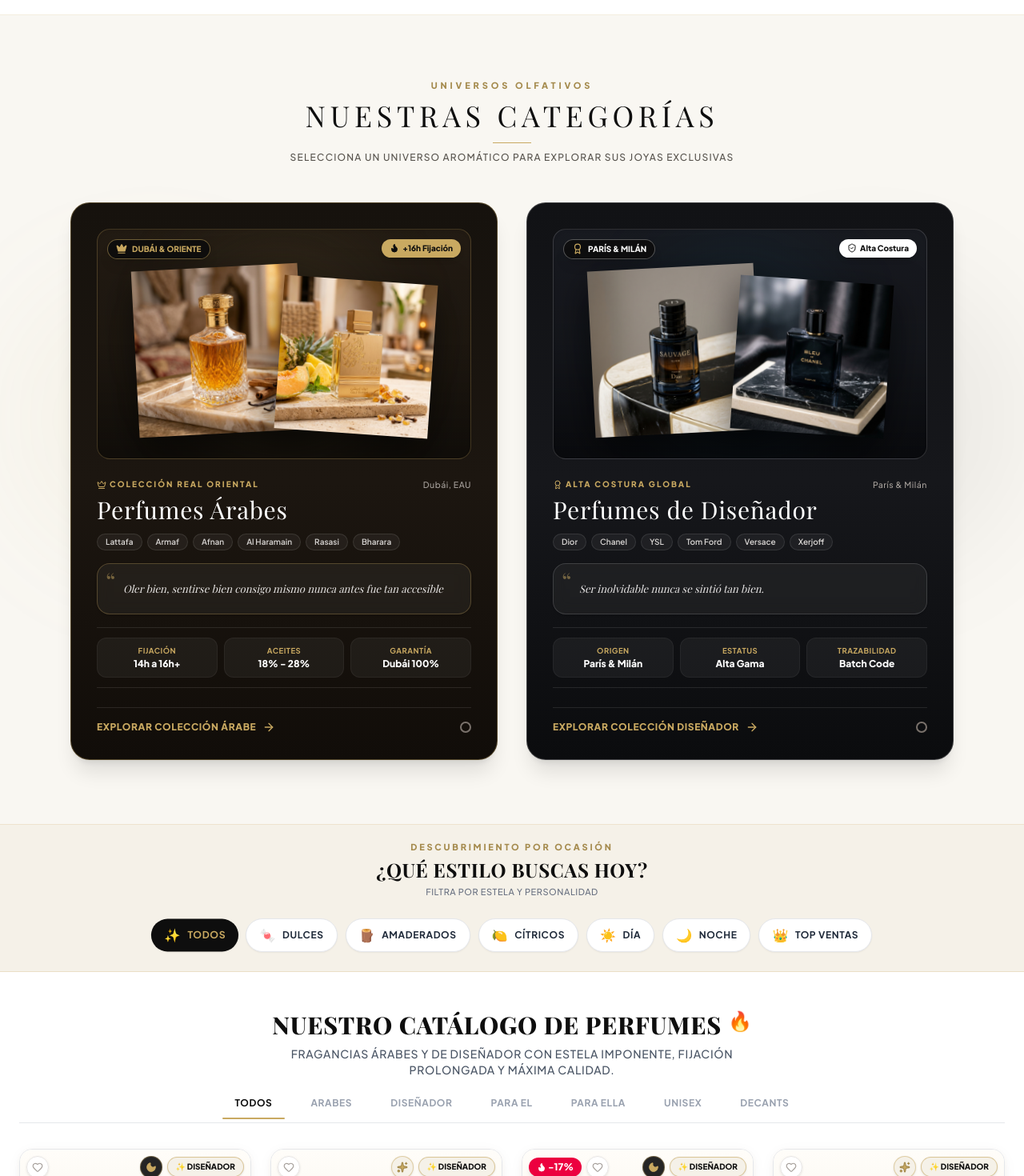
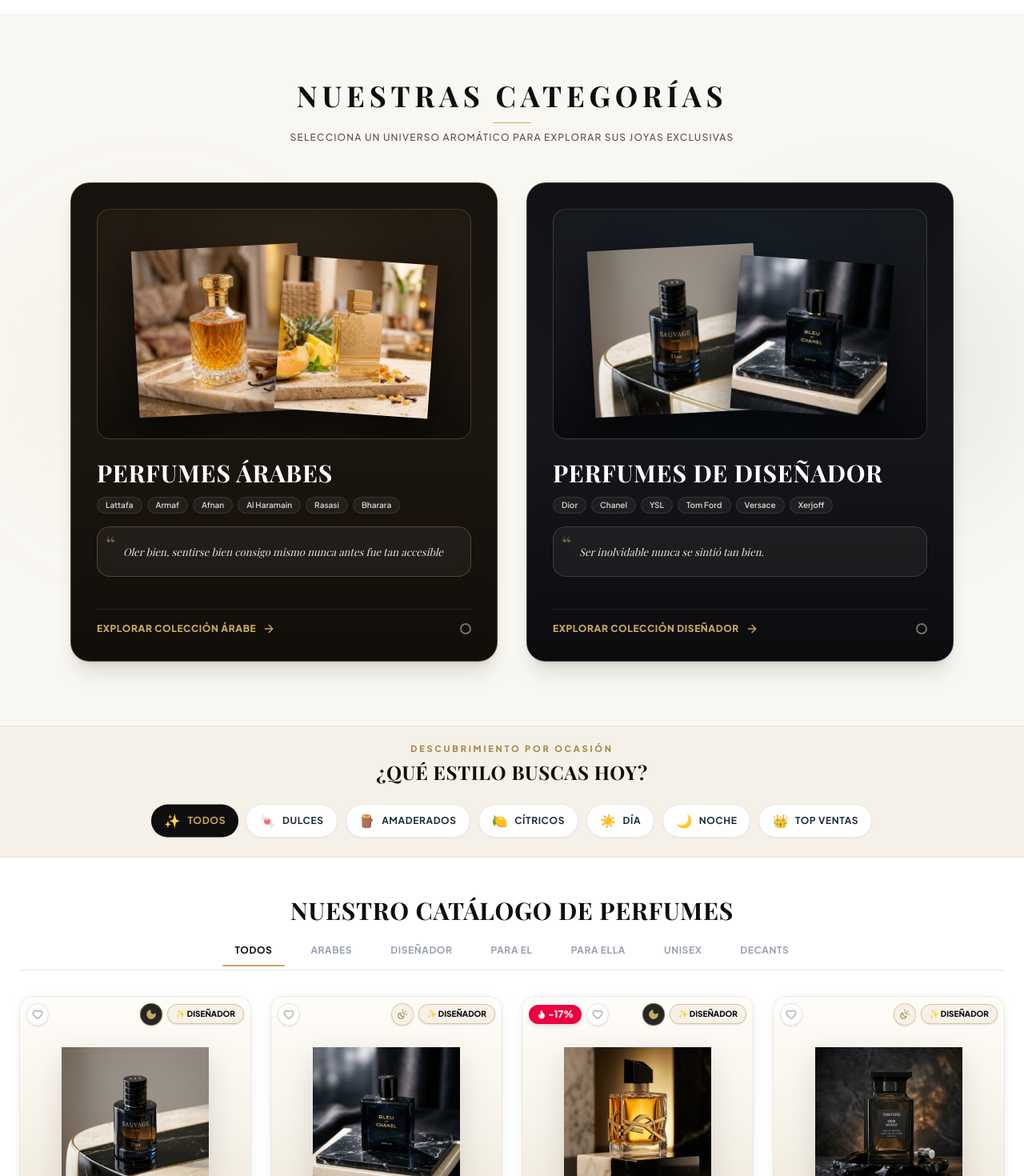
Before and after one commit to mathewslita/perfumes, a Next.js app: page / in a window 1280 px wide. Shown: the part 1120-2590 px from the top of the page at 80% size. Built offline with nearby package versions, Linux system fonts and the light colour scheme; a web font is replaced by a local one.

Commit message:
refactor: depurar elementos visuales y unificar badges de categoria, filtros y momento versatil

```diff
--- a/src/components/AboutSection.jsx
+++ b/src/components/AboutSection.jsx
@@ -5,21 +5,6 @@ export default function AboutSection() {
   return (
     <section id="acerca-de-nosotros" className="py-12 sm:py-16 bg-[#F5F1E8] border-t border-b border-[#C9A961]/25 scroll-mt-20">
       <div className="max-w-7xl mx-auto px-4 sm:px-6">
-
-        {/* Section Header */}
-        <div className="text-center max-w-3xl mx-auto mb-8 sm:mb-10">
-          <h2 className="font-arabic-title text-xl sm:text-3xl font-black text-[#0E0E0E] tracking-tight">
-            EL UNIVERSO DE ARKANO PERFUMERÍA
-          </h2>
-
-          <div className="w-16 h-0.5 bg-gradient-to-r from-[#0E0E0E] via-[#C9A961] to-[#0E0E0E] mx-auto my-3 rounded-full" />
-
-          <p className="text-xs sm:text-[13px] text-gray-700 leading-relaxed font-normal">
-            En <strong>ARKANO</strong> creemos que una fragancia es la firma invisible de tu personalidad.
-            Curamos dos mundos complementarios de excelencia: <strong>el misterio oriental de los perfumes árabes de Dubái</strong> (con estela y fijación extrema de más de 12 horas) y <strong>la cumbre del lujo con perfumes de diseñador.</strong>
-          </p>
-        </div>
-
         {/* 3 Pillars of Trust Grid - Compacto, sutil y elegante */}
         <div className="grid grid-cols-1 md:grid-cols-3 gap-3.5 sm:gap-4.5 mb-8 sm:mb-10">
 
@@ -98,7 +83,7 @@ export default function AboutSection() {
               ¿No sabes qué perfume árabe o de diseñador elegir?
             </h3>
             <p className="text-xs sm:text-sm text-gray-300 max-w-xl font-light">
-              Escríbenos directamente a WhatsApp. Nuestro equipo de sommeliers te recomendará la fragancia perfecta según tu ocasión, clima y gustos olfativos.
+              Escríbenos directamente a WhatsApp. Nuestro equipo de asesores te recomendará la fragancia perfecta según tu ocasión, clima y gustos olfativos.
             </p>
           </div>
 
@@ -109,7 +94,7 @@ export default function AboutSection() {
             className="bg-[#C9A961] hover:bg-[#B89228] text-[#0E0E0E] font-black text-xs sm:text-sm py-3 px-6 sm:py-3.5 sm:px-8 rounded-full shadow-lg hover:scale-105 active:scale-95 transition-all flex items-center gap-2 flex-shrink-0"
           >
             <MessageCircle className="w-4 h-4 text-[#0E0E0E]" />
-            <span>Hablar con un Sommelier ARKANO</span>
+            <span>Hablar con un Asesor ARKANO</span>
           </a>
         </div>
 
--- a/src/components/BestSellersTabs.jsx
+++ b/src/components/BestSellersTabs.jsx
@@ -84,14 +84,10 @@ export default function BestSellersTabs({
         {/* Section Header */}
         <div className="text-center mb-6 sm:mb-8">
           <div className="flex items-center justify-center gap-2 mb-1.5 sm:mb-2">
-            <h2 className="font-arabic-title text-xl sm:text-3xl font-extrabold text-[#0E0E0E] uppercase tracking-wide">
+            <h2 className="font-serif text-xl sm:text-3xl font-bold text-[#0E0E0E] uppercase tracking-wide">
               NUESTRO CATÁLOGO DE PERFUMES
             </h2>
-            <span className="text-xl sm:text-2xl animate-bounce">🔥</span>
           </div>
-          <p className="text-[11px] sm:text-sm text-gray-600 max-w-xl mx-auto uppercase tracking-wider font-medium px-2">
-            FRAGANCIAS ÁRABES Y DE DISEÑADOR CON ESTELA IMPONENTE, FIJACIÓN PROLONGADA Y MÁXIMA CALIDAD.
-          </p>
 
           {/* Dynamic Tabs: Cinta Deslizable Horizontal en Móvil, Centrada en Desktop */}
           <div className="flex items-center justify-start sm:justify-center overflow-x-auto no-scrollbar gap-2 sm:gap-4 mt-4 sm:mt-6 border-b border-gray-200 pb-1 px-1">
--- a/src/components/CategoryBanner.jsx
+++ b/src/components/CategoryBanner.jsx
@@ -1,5 +1,5 @@
 import React from 'react';
-import { Crown, Award, ArrowRight, Sparkles, ShieldCheck, Flame, Clock } from 'lucide-react';
+import { ArrowRight } from 'lucide-react';
 import { COLLECTIONS_DATA } from '../data/perfumes';
 
 export default function CategoryBanner({
@@ -22,10 +22,7 @@ export default function CategoryBanner({
 
         {/* Minimalist Editorial Title */}
         <div className="text-center max-w-2xl mx-auto mb-6 sm:mb-12">
-          <span className="text-[11px] tracking-[0.35em] font-extrabold uppercase text-[#A58B4E] block mb-2">
-            UNIVERSOS OLFATIVOS
-          </span>
-                    <h2 className="font-arabic-title text-2xl sm:text-3xl lg:text-4xl font-light text-[#0E0E0E] tracking-[0.16em] uppercase">
+          <h2 className="font-serif text-2xl sm:text-3xl lg:text-4xl font-bold text-[#0E0E0E] tracking-[0.16em] uppercase">
             NUESTRAS CATEGORÍAS
           </h2>
           <div className="w-12 h-px bg-[#C9A961] mx-auto mt-3.5 mb-2.5" />
@@ -54,16 +51,7 @@ export default function CategoryBanner({
                 {/* Ambient Warm Golden Aura */}
                 <div className="absolute w-48 h-48 bg-[#C9A961]/20 rounded-full blur-3xl pointer-events-none" />
 
-                {/* Badges on Visual Stage */}
-                <div className="absolute top-3 left-3 z-10 flex items-center gap-1.5 bg-[#0E0E0E]/90 text-[#C9A961] border border-[#C9A961]/50 text-[10px] font-black px-2.5 py-1 rounded-full shadow-lg backdrop-blur-sm">
-                  <Crown className="w-3.5 h-3.5 fill-[#C9A961]" />
-                  <span>DUBÁI & ORIENTE</span>
-                </div>
 
-                <div className="absolute top-3 right-3 z-10 bg-[#C9A961] text-[#0E0E0E] text-[10px] font-black px-2.5 py-1 rounded-full shadow-md flex items-center gap-1">
-                  <Flame className="w-3 h-3 fill-current" />
-                  <span>+16h Fijación</span>
-                </div>
 
                 {/* Twin Hero Arabic Bottles */}
                 <div className="relative z-10 flex items-end justify-center -space-x-5 sm:-space-x-7 pt-4">
@@ -82,19 +70,9 @@ export default function CategoryBanner({
                 </div>
               </div>
 
-              {/* Title & Brand Badges */}
-              <div className="flex items-center justify-between gap-2 mb-1.5">
-                <span className="text-[10px] font-black tracking-[0.2em] text-[#C9A961] uppercase flex items-center gap-1">
-                  <Crown className="w-3 h-3 text-[#C9A961]" />
-                  COLECCIÓN REAL ORIENTAL
-                </span>
-                <span className="text-[10.5px] font-medium tracking-wider text-stone-400">
-                  Dubái, EAU
-                </span>
-              </div>
-
-              <h3 className="font-arabic-title text-2xl sm:text-3xl font-light text-white tracking-wide group-hover:text-[#C9A961] transition-colors">
-                Perfumes Árabes
+              {/* Title Editorial Playfair */}
+              <h3 className="font-serif text-2xl sm:text-3xl font-bold text-white tracking-wide uppercase group-hover:text-[#C9A961] transition-colors mt-2 mb-1">
+                PERFUMES ÁRABES
               </h3>
 
               {/* Brand Pills */}
@@ -117,21 +95,7 @@ export default function CategoryBanner({
                 </p>
               </div>
 
-              {/* Key Highlights Micro-Stats */}
-              <div className="grid grid-cols-3 gap-2 py-3 border-t border-b border-white/10 text-center">
-                <div className="bg-white/5 p-1.5 sm:p-2 rounded-xl border border-white/5">
-                  <div className="text-[9.5px] text-[#C9A961] uppercase font-bold tracking-wider">Fijación</div>
-                  <div className="text-xs font-black text-white mt-0.5">14h a 16h+</div>
-                </div>
-                <div className="bg-white/5 p-1.5 sm:p-2 rounded-xl border border-white/5">
-                  <div className="text-[9.5px] text-[#C9A961] uppercase font-bold tracking-wider">Aceites</div>
-                  <div className="text-xs font-black text-white mt-0.5">18% - 28%</div>
-                </div>
-                <div className="bg-white/5 p-1.5 sm:p-2 rounded-xl border border-white/5">
-                  <div className="text-[9.5px] text-[#C9A961] uppercase font-bold tracking-wider">Garantía</div>
-                  <div className="text-xs font-black text-white mt-0.5">Dubái 100%</div>
-                </div>
-              </div>
+
             </div>
 
             {/* CTA Button */}
@@ -165,16 +129,7 @@ export default function CategoryBanner({
                 {/* Ambient Platinum Aura */}
                 <div className="absolute w-48 h-48 bg-sky-400/10 rounded-full blur-3xl pointer-events-none" />
 
-                {/* Badges on Visual Stage */}
-                <div className="absolute top-3 left-3 z-10 flex items-center gap-1.5 bg-[#0E0E0E]/90 text-white border border-white/30 text-[10px] font-black px-2.5 py-1 rounded-full shadow-lg backdrop-blur-sm">
-                  <Award className="w-3.5 h-3.5 text-[#C9A961]" />
-                  <span>PARÍS & MILÁN</span>
-                </div>
 
-                <div className="absolute top-3 right-3 z-10 bg-white text-[#0E0E0E] text-[10px] font-black px-2.5 py-1 rounded-full shadow-md flex items-center gap-1">
-                  <ShieldCheck className="w-3 h-3 text-[#0E0E0E]" />
-                  <span>Alta Costura</span>
-                </div>
 
                 {/* Twin Hero Designer Bottles */}
                 <div className="relative z-10 flex items-end justify-center -space-x-5 sm:-space-x-7 pt-4">
@@ -193,19 +148,9 @@ export default function CategoryBanner({
                 </div>
               </div>
 
-              {/* Title & Brand Badges */}
-              <div className="flex items-center justify-between gap-2 mb-1.5">
-                <span className="text-[10px] font-black tracking-[0.2em] text-[#C9A961] uppercase flex items-center gap-1">
-                  <Award className="w-3 h-3 text-[#C9A961]" />
-                  ALTA COSTURA GLOBAL
-                </span>
-                <span className="text-[10.5px] font-medium tracking-wider text-stone-400">
-                  París & Milán
-                </span>
-              </div>
-
-              <h3 className="font-arabic-title text-2xl sm:text-3xl font-light text-white tracking-wide group-hover:text-[#C9A961] transition-colors">
-                Perfumes de Diseñador
+              {/* Title Editorial Playfair */}
+              <h3 className="font-serif text-2xl sm:text-3xl font-bold text-white tracking-wide uppercase group-hover:text-[#C9A961] transition-colors mt-2 mb-1">
+                PERFUMES DE DISEÑADOR
               </h3>
 
               {/* Brand Pills */}
@@ -228,21 +173,7 @@ export default function CategoryBanner({
                 </p>
               </div>
 
-              {/* Key Highlights Micro-Stats */}
-              <div className="grid grid-cols-3 gap-2 py-3 border-t border-b border-white/10 text-center">
-                <div className="bg-white/5 p-1.5 sm:p-2 rounded-xl border border-white/5">
-                  <div className="text-[9.5px] text-[#C9A961] uppercase font-bold tracking-wider">Origen</div>
-                  <div className="text-xs font-black text-white mt-0.5">París & Milán</div>
-                </div>
-                <div className="bg-white/5 p-1.5 sm:p-2 rounded-xl border border-white/5">
-                  <div className="text-[9.5px] text-[#C9A961] uppercase font-bold tracking-wider">Estatus</div>
-                  <div className="text-xs font-black text-white mt-0.5">Alta Gama</div>
-                </div>
-                <div className="bg-white/5 p-1.5 sm:p-2 rounded-xl border border-white/5">
-                  <div className="text-[9.5px] text-[#C9A961] uppercase font-bold tracking-wider">Trazabilidad</div>
-                  <div className="text-xs font-black text-white mt-0.5">Batch Code</div>
-                </div>
-              </div>
+
             </div>
 
             {/* CTA Button */}
--- a/src/components/ProductCard.jsx
+++ b/src/components/ProductCard.jsx
@@ -1,5 +1,5 @@
 import React, { useState } from 'react';
-import { ShoppingBag, Eye, Star, Flame, Check, ExternalLink, Sparkles, Sun, Moon, Heart } from 'lucide-react';
+import { ShoppingBag, Eye, Star, Flame, Check, ExternalLink, Sparkles, Sun, Moon, SunMoon, Heart } from 'lucide-react';
 
 export default function ProductCard({
   product,
@@ -77,7 +77,7 @@ export default function ProductCard({
                     ? 'bg-[#0E0E0E]/90 text-[#C9A961] border-[#C9A961]/40 hover:border-[#C9A961] hover:bg-black'
                     : 'bg-[#F5F1E8] text-[#0E0E0E] border-[#C9A961]/50 hover:border-[#C9A961]'
                 }`}
-                title={`Uso recomendado: ${product.timeOfDay === "dia" ? "Día" : product.timeOfDay === "noche" ? "Noche" : "Día y Noche"}`}
+                title={`Uso recomendado: ${product.timeOfDay === "dia" ? "Día" : product.timeOfDay === "noche" ? "Noche" : "Versátil"}`}
                 aria-label={`Momento: ${product.timeOfDay === "dia" ? "Día" : product.timeOfDay === "noche" ? "Noche" : "Día y Noche"}`}
               >
                 {product.timeOfDay === "dia" && (
@@ -87,7 +87,7 @@ export default function ProductCard({
                   <Moon className="w-3.5 h-3.5 text-[#C9A961] fill-[#C9A961] -rotate-12" />
                 )}
                 {product.timeOfDay === "ambas" && (
-                  <Sparkles className="w-3.5 h-3.5 text-[#A58B4E] fill-[#C9A961]" />
+                  <SunMoon className="w-3.5 h-3.5 text-[#A58B4E]" />
                 )}
               </button>
 
@@ -99,7 +99,7 @@ export default function ProductCard({
                     : 'opacity-0 -translate-y-1 scale-95 group-hover/time:opacity-100 group-hover/time:translate-y-0 group-hover/time:scale-100'
                 }`}
               >
-                {product.timeOfDay === "dia" ? "☀️ USO DÍA" : product.timeOfDay === "noche" ? "🌙 USO NOCHE" : "✨ DÍA & NOCHE"}
+                {product.timeOfDay === "dia" ? "☀️ USO DÍA" : product.timeOfDay === "noche" ? "🌙 USO NOCHE" : "🌓 VERSÁTIL"}
               </div>
             </div>
           )}
--- a/src/components/ProductDetailModal.jsx
+++ b/src/components/ProductDetailModal.jsx
@@ -1,7 +1,7 @@
 import React, { useState, useEffect } from 'react';
 import {
   X, ShoppingBag, Zap, ShieldCheck, Truck, Check,
-  Flame, Sun, Moon, Sparkles, Heart
+  Flame, Sun, Moon, SunMoon, Sparkles, Heart
 } from 'lucide-react';
 import LightboxModal from './LightboxModal';
 
@@ -172,11 +172,11 @@ export default function ProductDetailModal({
                     {product.timeOfDay === 'ambas' && (
                       <div
                         className="inline-flex items-center rounded-full h-6 px-2.5 bg-[#F5F1E8] text-[#0E0E0E] border border-[#C9A961]/50 shadow-2xs select-none flex-shrink-0"
-                        title="Momento recomendado: Día & Noche"
+                        title="Momento recomendado: Versátil (Día y Noche)"
                       >
-                        <Sparkles className="w-3.5 h-3.5 text-[#A58B4E] fill-[#C9A961] flex-shrink-0 mr-1.5" />
+                        <SunMoon className="w-3.5 h-3.5 text-[#A58B4E] flex-shrink-0 mr-1.5" />
                         <span className="text-[10px] font-extrabold tracking-wide uppercase">
-                          DÍA & NOCHE
+                          VERSÁTIL
                         </span>
                       </div>
                     )}
--- a/src/components/VibeSelector.jsx
+++ b/src/components/VibeSelector.jsx
@@ -14,9 +14,7 @@ export default function VibeSelector({ activeVibe, onSelectVibe }) {
           <h3 className="font-arabic-title text-sm sm:text-2xl font-bold text-[#0E0E0E] uppercase tracking-wide">
             ¿QUÉ ESTILO BUSCAS HOY?
           </h3>
-          <span className="hidden sm:block text-[11px] text-gray-500 font-medium uppercase tracking-wider mt-1">
-            FILTRA POR ESTELA Y PERSONALIDAD
-          </span>
+
         </div>
 
         {/* Píldoras Horizontales Fluidas en Móvil y Centradas en Desktop */}
```
